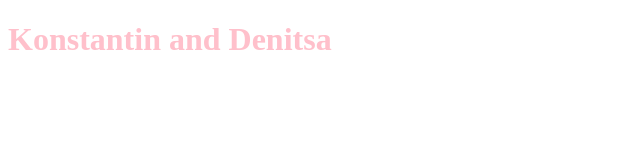
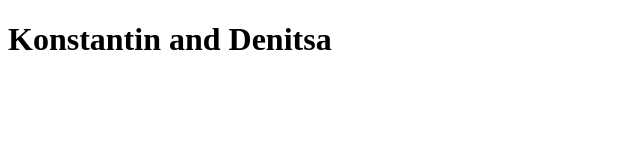
Before and after one commit to whoiskonstantin/kb-project, a website: page index.html in a window 1280 px wide. Shown: the whole page, without its empty margins (0-640 px from the left). Drawn offline with Linux system fonts and the light colour scheme.

Commit message:
Changed color to black

```diff
--- a/style.css
+++ b/style.css
@@ -1,3 +1,3 @@
 h1 {
-  color: pink
+  color: black;
 }
```
